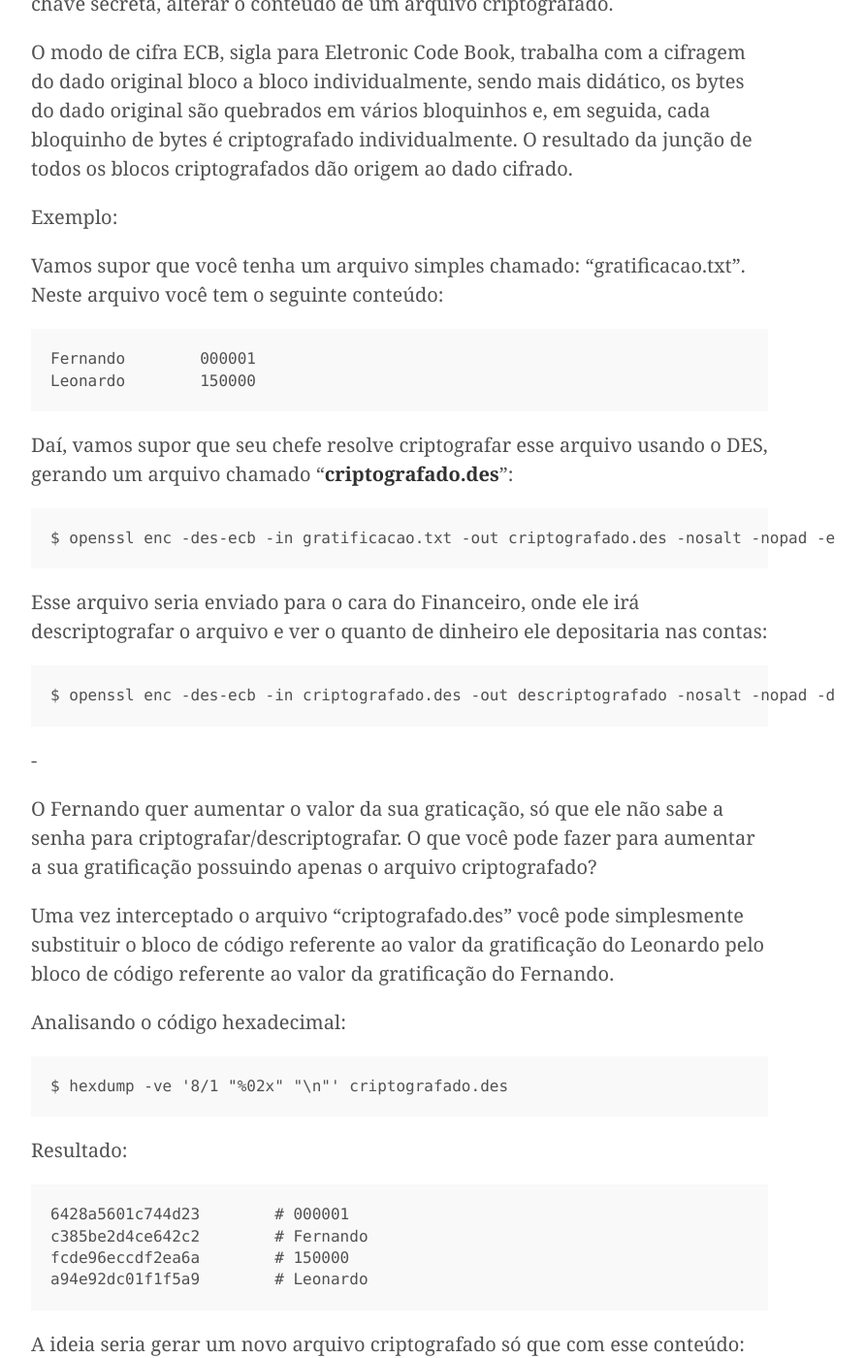
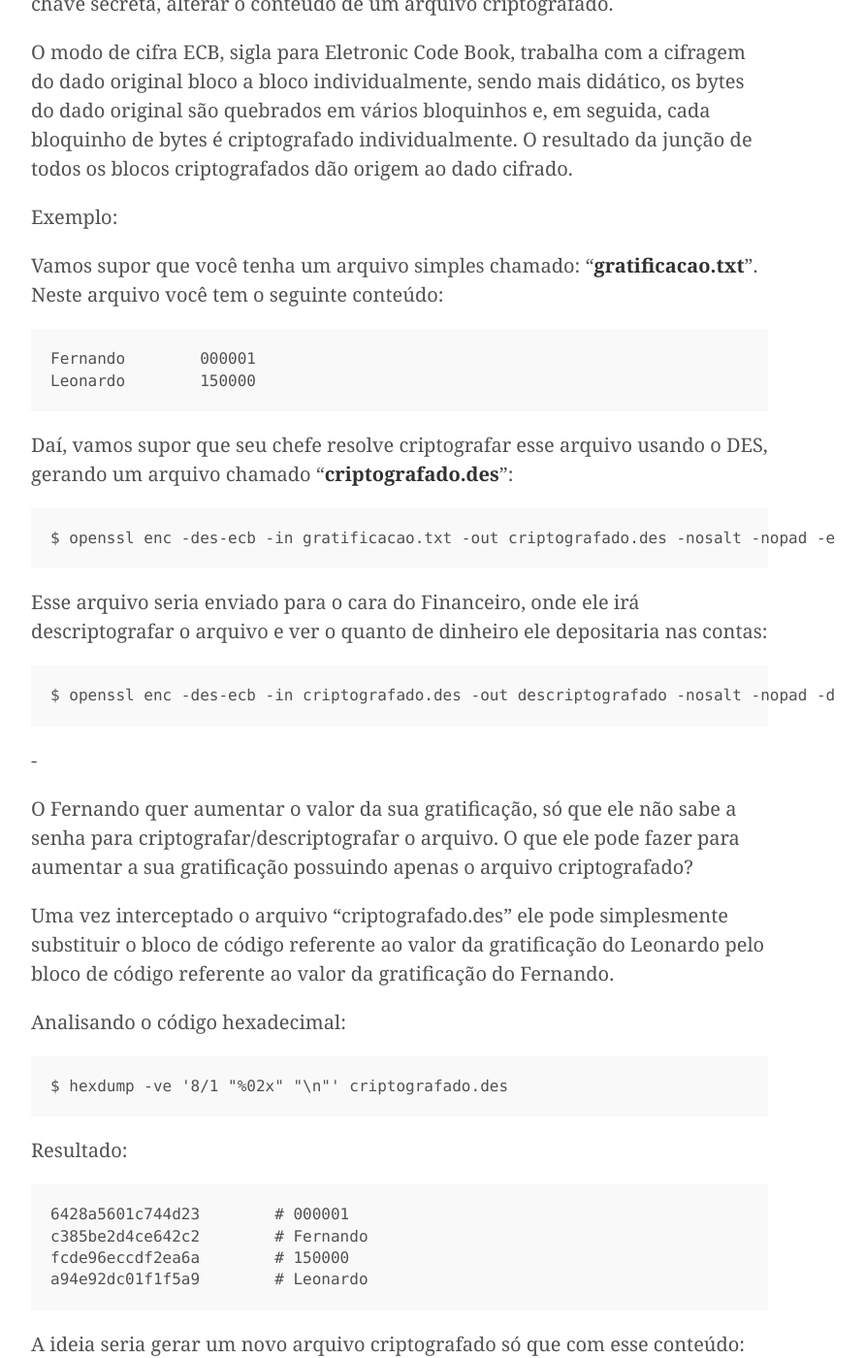
Before and after one commit to Kingm0b/jekyll-minimal-theme, a Jekyll site: the page built from _posts/2016-12-09-ecb-flaw.md, in a window 1280 px wide and 1400 px high, scrolled down 436 px. Shown: the whole window at 97% size, without its empty margins (228-1120 px from the left). Built offline with Jekyll 4.4.1, drawn with Linux system fonts in a browser that asks for light colours; some of the changed text lies outside the part shown.

Commit message:
Update 2016-12-09-ecb-flaw.md

````diff
--- a/_posts/2016-12-09-ecb-flaw.md
+++ b/_posts/2016-12-09-ecb-flaw.md
@@ -3,7 +3,7 @@ layout: post
 title: "Tanenbaum e o perigo do modo ECB"
 ---
 
-> No capítulo 8, Segurança de Redes do livro "Redes de Computadores" do Tanenbaum ele cita um caso onde como é possível anular parcialmente uma cifra em modo ECB. Mas como seria isto na prática?
+> No capítulo 8, Segurança de Redes, do livro "Redes de Computadores" do Tanenbaum ele cita um caso onde como é possível anular parcialmente uma cifra em modo ECB. Mas como seria isto na prática?
 
 Existe uma fragilidade nas implementações mais básicas das cifras de bloco (como é o caso do DES e o AES) em que é possível um atacante, sem saber a chave secreta, alterar o conteúdo de um arquivo criptografado.
 
@@ -11,7 +11,7 @@ O modo de cifra ECB, sigla para Eletronic Code Book, trabalha com a cifragem do
 
 Exemplo:
 
-Vamos supor que você tenha um arquivo simples chamado: "gratificacao.txt". Neste arquivo você tem o seguinte conteúdo:
+Vamos supor que você tenha um arquivo simples chamado: "**gratificacao.txt**". Neste arquivo você tem o seguinte conteúdo:
 
 ```
 Fernando	000001
@@ -32,9 +32,9 @@ $ openssl enc -des-ecb -in criptografado.des -out descriptografado -nosalt -nopa
 
 -
 
-O Fernando quer aumentar o valor da sua graticação, só que ele não sabe a senha para criptografar/descriptografar. O que você pode fazer para aumentar a sua gratificação possuindo apenas o arquivo criptografado?
+O Fernando quer aumentar o valor da sua gratificação, só que ele não sabe a senha para criptografar/descriptografar o arquivo. O que ele pode fazer para aumentar a sua gratificação possuindo apenas o arquivo criptografado?
 
-Uma vez interceptado o arquivo "criptografado.des" você pode simplesmente substituir o bloco de código referente ao valor da gratificação do Leonardo pelo bloco de código referente ao valor da gratificação do Fernando.
+Uma vez interceptado o arquivo "criptografado.des" ele pode simplesmente substituir o bloco de código referente ao valor da gratificação do Leonardo pelo bloco de código referente ao valor da gratificação do Fernando.
 
 Analisando o código hexadecimal:
 
````
Also changed, not shown: other parts of _posts/2016-12-09-ecb-flaw.md (+0 -10 lines).
